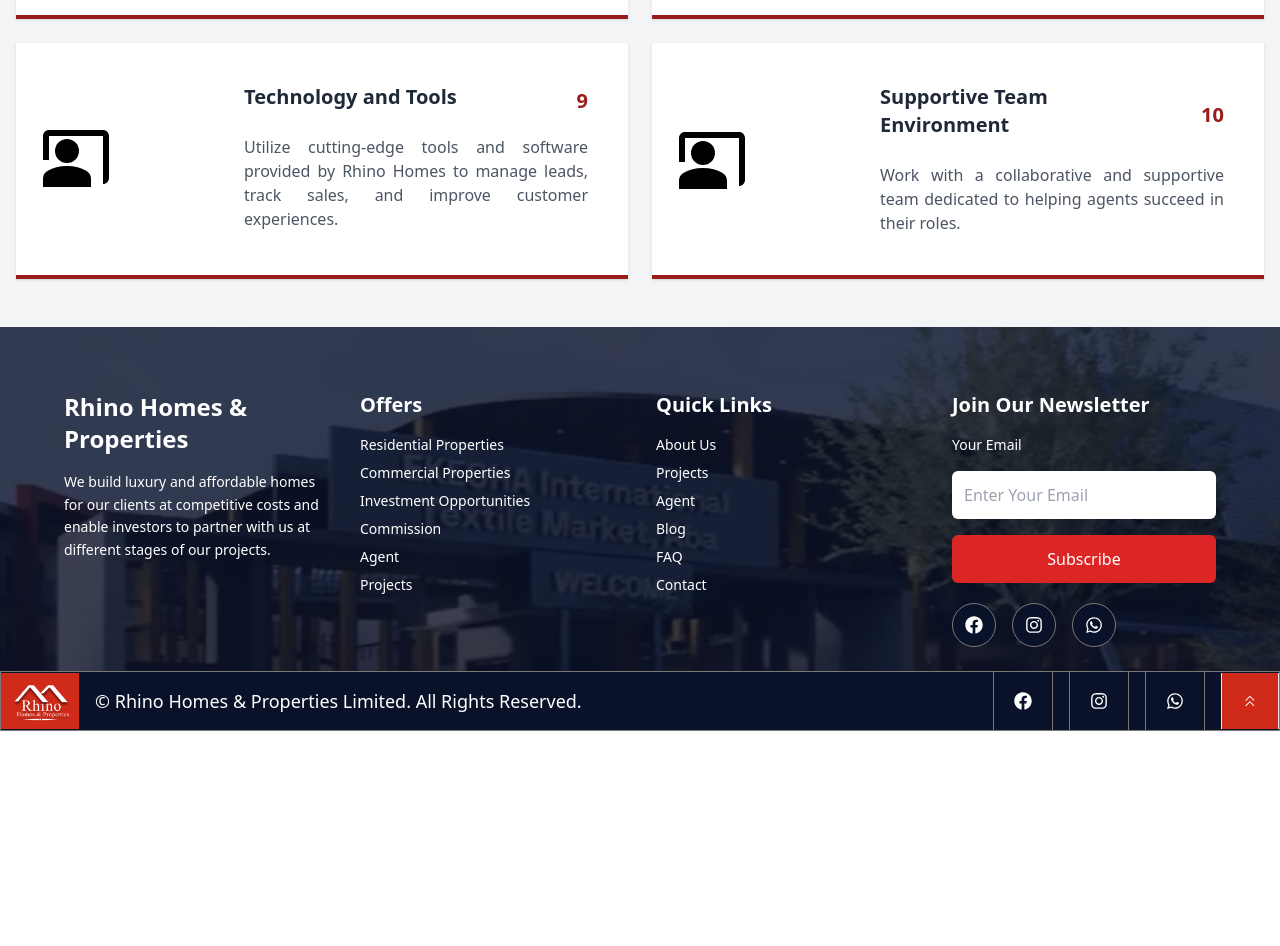
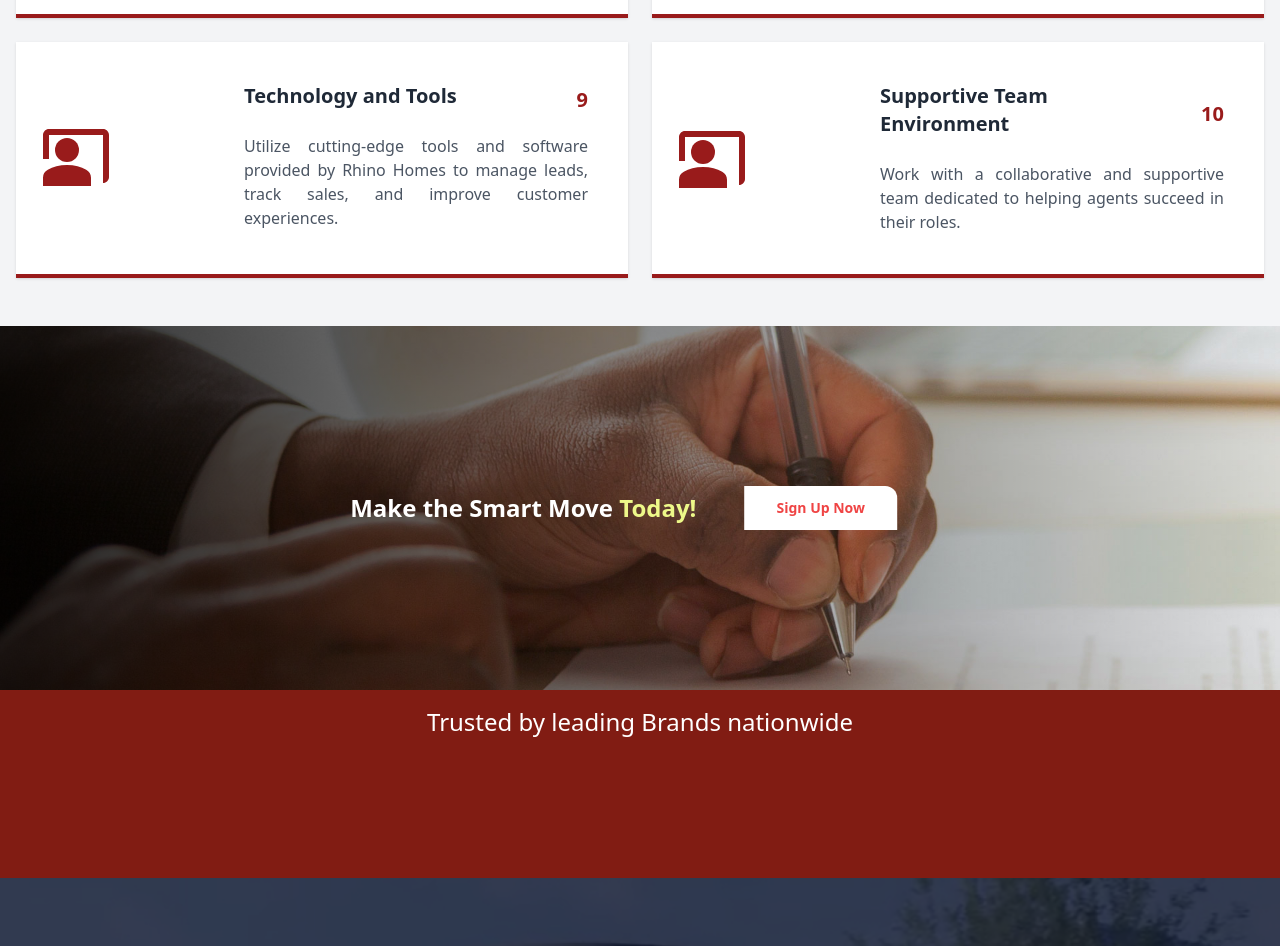
Before and after one commit to Ritephase1/rhp-website-fe, a Next.js app: page /agent in a window 1280 px wide. Shown: the part 3800-4746 px from the top of the page. Before the commit the page ends 4531 px from the top, so only its background shows below. Built offline with nearby package versions, Linux system fonts and the light colour scheme.

Commit message:
Ammend trustedBrands Component

```diff
--- a/src/components/HowToBecomeAgent.js
+++ b/src/components/HowToBecomeAgent.js
@@ -84,7 +84,7 @@
               <div className="grid grid-cols-3 items-center">
                 {/* Icon aligned to the left */}
                 <div className="flex justify-start">
-                  <MdCoPresent className="group-hover:text-white text-7xl" />
+                  <MdCoPresent className="group-hover:text-white text-7xl text-red-800" />
                 </div>
 
                 {/* Content spanning two columns */}
--- a/src/components/TrustedByBrands.js
+++ b/src/components/TrustedByBrands.js
@@ -3,7 +3,7 @@
 
 export default function TrustedByBrands() {
   return (
-    <section className="bg-[#7D1910F7] text-white py-5 md:p-20 px-14">
+    <section className="bg-[#7D1910F7] text-white py-3 md:p-4 px-14">
       <h2 className="md:text-2xl text-sm gap-1 text-left md:text-center mb-8">
         Trusted by leading Brands
         <span className="text-sm md:text-2xl"> nationwide</span>
@@ -11,7 +11,7 @@
 
       <div className="overflow-hidden relative">
         {/* Sliding container */}
-        <div className="flex animate-slide space-x-2 w-max">
+        <div className="flex animate-slide space-x-0 w-max">
           {/* Map over JSON data */}
           {brands.map((brand, index) => (
             <div
@@ -23,7 +23,7 @@
                 alt={`Brand ${brand.name}`}
                 className="w-full h-5 object-contain"
               />
-              <div className="text-right">
+              <div className="text-center">
                 <h2 className="text-md md:text-lg font-light">{brand.name}</h2>
               </div>
             </div>
@@ -40,7 +40,24 @@
                 className="w-full h-5 object-contain"
               />
               <div className="text-left">
-                <h2 className="text-md text-right font-light">{brand.name}</h2>
+                <h2 className="text-md text-center font-light">{brand.name}</h2>
+              </div>
+            </div>
+          ))}
+
+          {/* Duplicate cards for continuous sliding effect */}
+          {brands.map((brand, index) => (
+            <div
+              key={`duplicate-${brand.id}`}
+              className="bg-red p-6 rounded-lg text-center w-80 flex-shrink-0"
+            >
+              <img
+                src={brand.image}
+                alt={`Brand ${brand.name}`}
+                className="w-full h-5 object-contain"
+              />
+              <div className="text-left">
+                <h2 className="text-md text-center font-light">{brand.name}</h2>
               </div>
             </div>
           ))}
--- a/src/pages/agent.js
+++ b/src/pages/agent.js
@@ -4,6 +4,8 @@
 import RHP from "@/components/RHP";
 import WhyBecomeAgent from "@/components/WhyBecomeAgent";
 import HowToBecome from "@/components/HowToBecomeAgent";
+import SignupCard from "@/components/SignupCard";
+import TrustedByBrands from "@/components/TrustedByBrands";
 
 export default function Agent() {
   return (
@@ -29,8 +31,9 @@
       </div>
       <RHP />
       <WhyBecomeAgent />
-      <hr />
       <HowToBecome />
+      <SignupCard />
+      <TrustedByBrands />
       <Footer />
     </div>
   );
```
